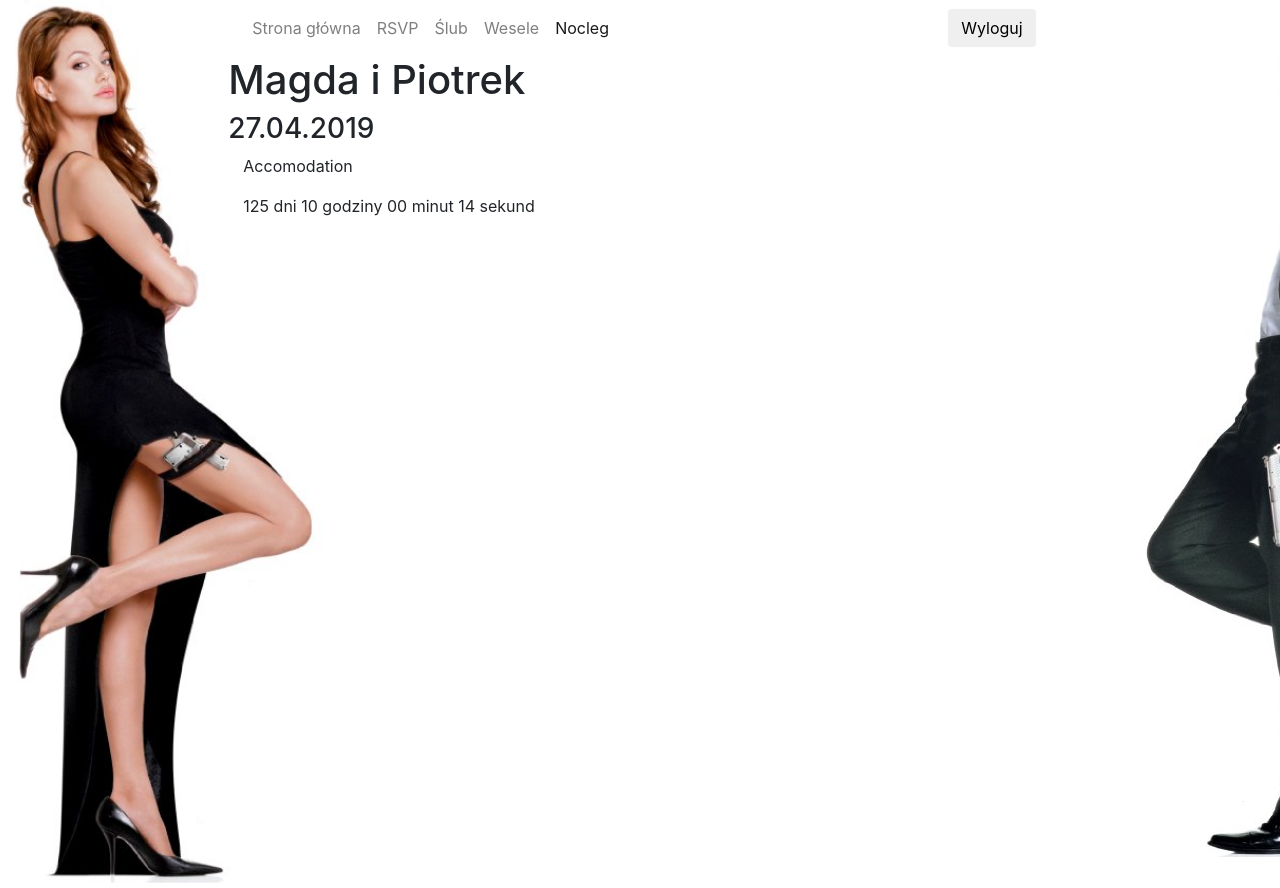
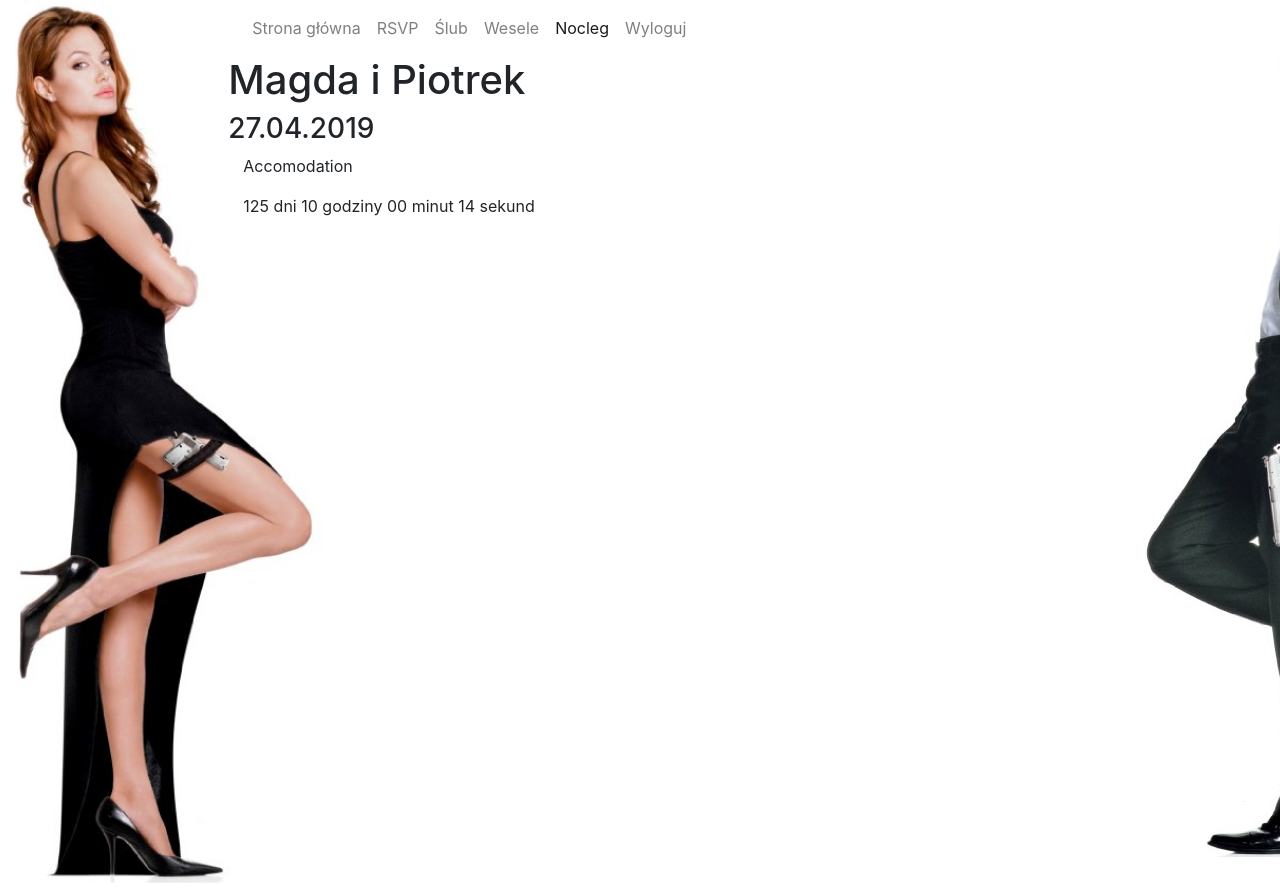
Before and after one commit to pmiara/wedding, a Django app: page /accommodation in a window 1280 px wide; the page is wider, and only the part inside the window is pictured. Run offline with Django 3.2, Linux system fonts and the light colour scheme; the visitor is signed in with stand-in values (Sample User, id 1); some libraries are stand-ins or nearby versions.

Commit message:
Move logout link to menu

```diff
--- a/wedding_guests/templates/menu.html
+++ b/wedding_guests/templates/menu.html
@@ -11,11 +11,9 @@
       <a class="nav-item nav-link" href="{% url 'wedding' %}" id="menu-wedding">Ślub</a>
       <a class="nav-item nav-link" href="{% url 'wedding_party' %}" id="menu-wedding-party">Wesele</a>
       <a class="nav-item nav-link" href="{% url 'accommodation' %}" id="menu-accommodation">Nocleg</a>
+      {% if user.is_authenticated %}
+      <a class="nav-item nav-link" href="{% url 'logout' %}">Wyloguj</a>
+      {% endif %}
     </div>
-    {% if user.is_authenticated %}
-    <a href="{% url 'logout' %}">
-      <button class="btn my-2 my-sm-0" type="text">Wyloguj</button>
-    </a>
-    {% endif %}
   </div>
 </nav>
```
